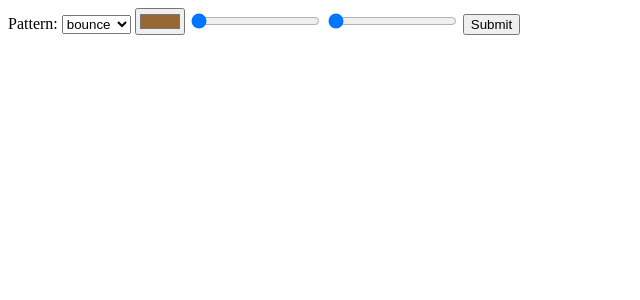
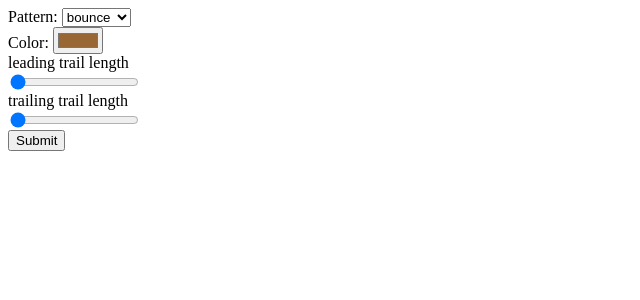
Before and after one commit to killgriff22/Pixelcontrol, a Flask app: page / in a window 1280 px wide. Shown: the top 300 px of the page, without its empty margins (0-640 px from the left). Run offline with Flask 3, Linux system fonts and the light colour scheme.

Commit message:
make it look prettier

```diff
--- a/main.py
+++ b/main.py
@@ -102,4 +102,4 @@ def loop():
 
 mainthread = threading.Thread(target=loop)
 mainthread.start()
-app.run('0.0.0.0', port=6060, debug=True)
+app.run('0.0.0.0', port=80, debug=True)
--- a/patterns.py
+++ b/patterns.py
@@ -107,6 +107,6 @@ PATTERNS = {
     'full':full,
     'chase': chase,
     'bounce': bounce,
-    'stars': stars,
+#    'stars': stars,
     "off": off
 }
--- a/templates/index.html
+++ b/templates/index.html
@@ -5,10 +5,13 @@
     <select name="pattern" id="pattern">
       <option value ="{{pattern}}">{{pattern}}</option>
         {{ patterns|safe }}
-    </select>
-    <input type="color" name="color" value="#{{color}}">
-    <input type="range" max={{numpixels|safe}} min=0 name="front_tail" value="{{ft}}">
-    <input type="range" max={{numpixels|safe}} min=0 name="rear_tail" value="{{rt}}">
+    </select><br>
+    <label for="color">Color: </label>
+    <input type="color" name="color" value="#{{color}}"><br>
+    <label for="front_tail">leading trail length</label><br>
+    <input type="range" max={{numpixels|safe}} min=0 name="front_tail" value="{{ft}}"><br>
+    <label for="rear_tail">trailing trail length</label><br>
+    <input type="range" max={{numpixels|safe}} min=0 name="rear_tail" value="{{rt}}"><br>
     <input type="submit" value="Submit">
 </form>
 <br>
```
